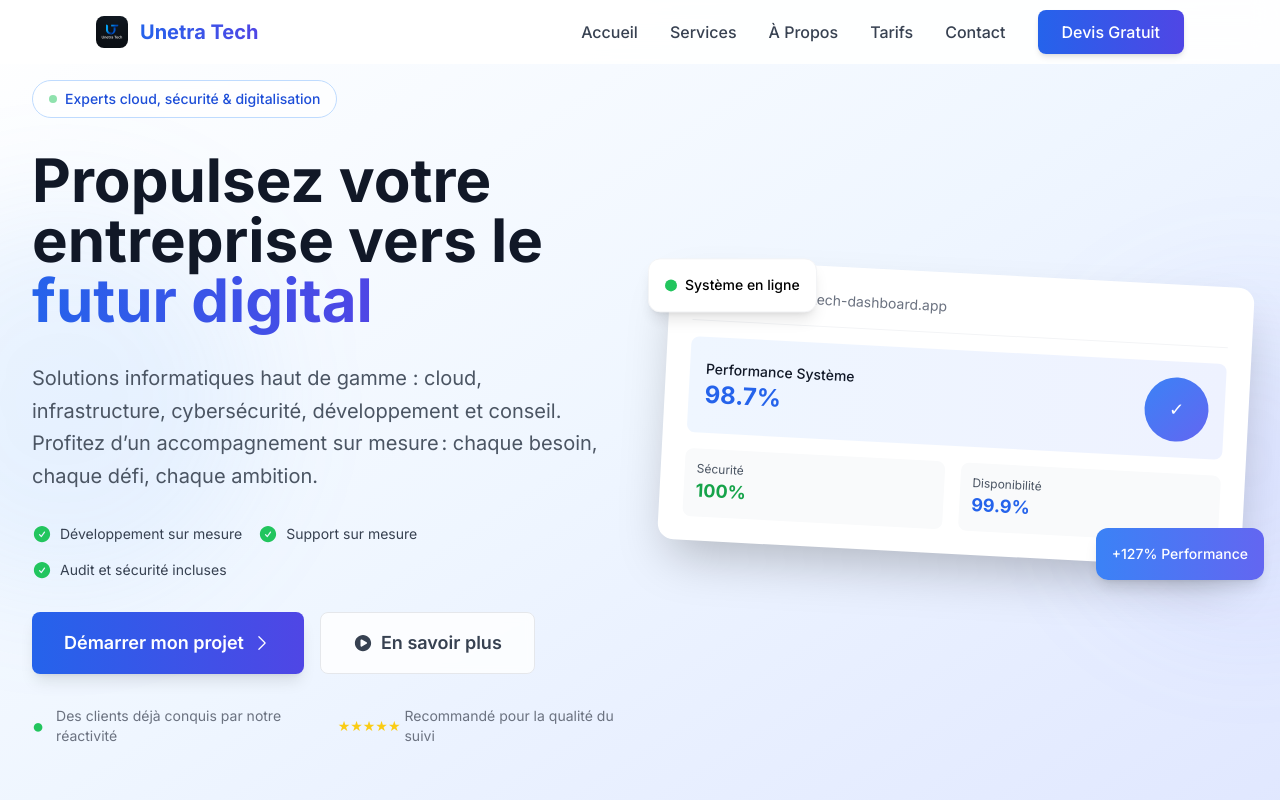
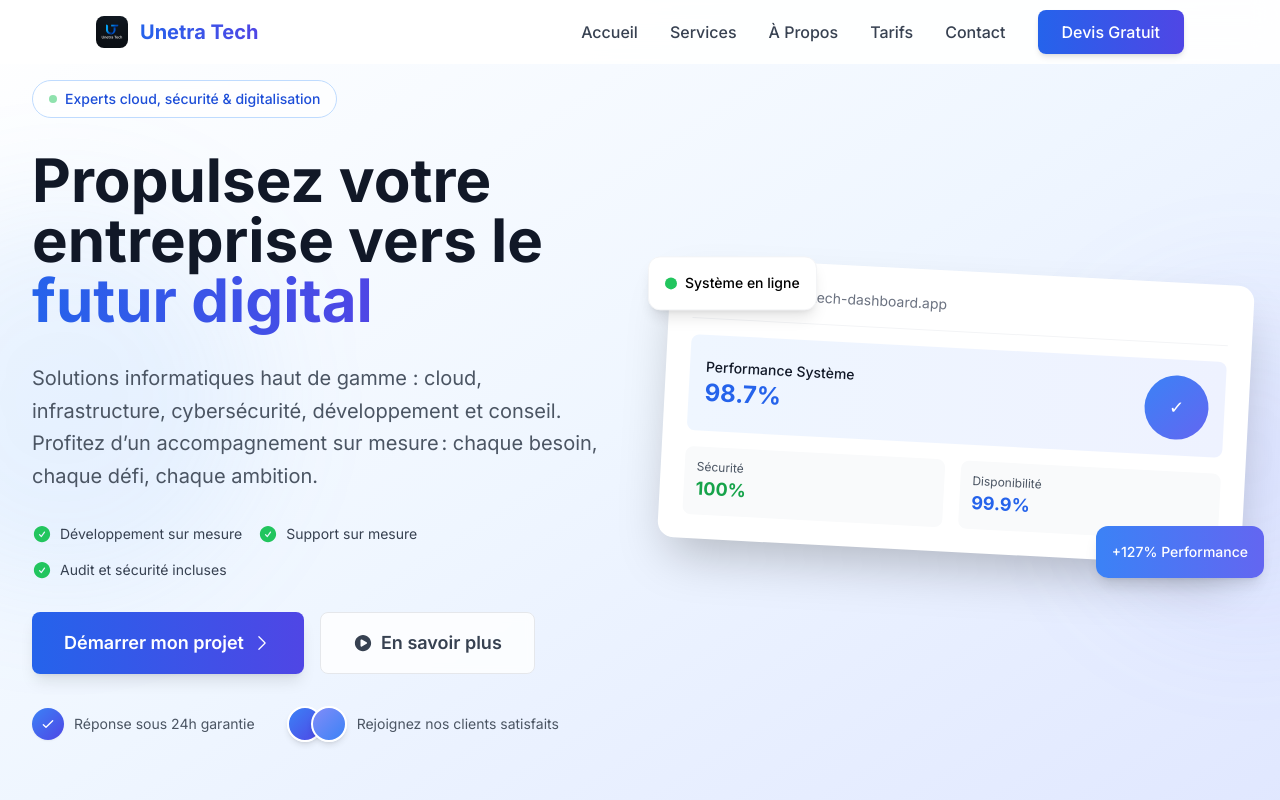
Before and after one commit to enstso/UnetraTechLandingPage, a Next.js app: page / in a window 1280 px wide. Shown: the top 800 px of the page. Built offline with nearby package versions, Linux system fonts and the light colour scheme.

Commit message:
refactor Hero.tsx

```diff
--- a/app/components/Hero.tsx
+++ b/app/components/Hero.tsx
@@ -118,17 +118,28 @@ export default function Hero() {
                             initial={{ opacity: 0 }}
                             animate={{ opacity: 1 }}
                             transition={{ delay: 1.1, duration: 0.6 }}
-                            className="flex items-center gap-6 text-sm text-gray-500"
+                            className="flex items-center gap-8 text-sm"
                         >
-                            <div className="flex items-center gap-2">
-                                {/* Option simple : une seule puce verte ou une icône, ici juste ✅ */}
-                                <span className="text-green-500 text-xl mr-1">●</span>
-                                <span>Des clients déjà conquis par notre réactivité</span>
+                            <div className="flex items-center gap-2.5">
+                                <div className="flex items-center">
+                                    <div className="w-8 h-8 rounded-full bg-gradient-to-br from-blue-500 to-indigo-600 flex items-center justify-center shadow-sm">
+                                        <svg className="w-4 h-4 text-white" fill="none" viewBox="0 0 24 24" stroke="currentColor">
+                                            <path strokeLinecap="round" strokeLinejoin="round" strokeWidth={2} d="M5 13l4 4L19 7" />
+                                        </svg>
+                                    </div>
+                                </div>
+                                <span className="text-gray-600">Réponse sous 24h garantie</span>
                             </div>
-                            <div className="flex items-center gap-1">
-                                <span className="text-yellow-400">★★★★★</span>
-                                <span>Recommandé pour la qualité du suivi</span>
+                            <div className="flex items-center gap-2.5">
+                                <div className="flex -space-x-3">
+                                    <div className="w-9 h-9 rounded-full bg-gradient-to-br from-blue-500 to-indigo-600 border-2 border-white shadow-md"></div>
+                                    <div className="w-9 h-9 rounded-full bg-gradient-to-br from-indigo-400 to-blue-500 border-2 border-white shadow-md"></div>
+                                </div>
+                                <span className="text-gray-600">Rejoignez nos clients satisfaits</span>
                             </div>
+
+
+
                         </motion.div>
 
                     </motion.div>
```
